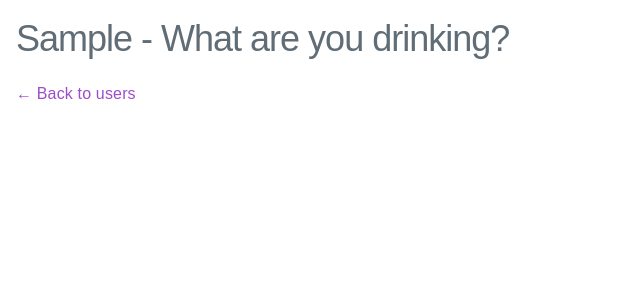
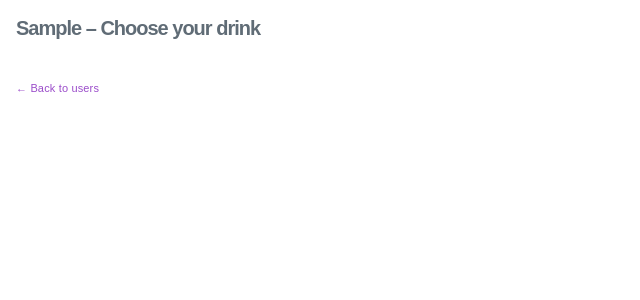
Before and after one commit to daniel-stevens/Bar-at-173, a Django app: template core/templates/kiosk_drink_select.html in a window 1280 px wide. Shown: the top 300 px of the page, without its empty margins (0-640 px from the left). Run offline with Django 5.2, Linux system fonts and the light colour scheme; the template is opened without the code that fills it, so the values that code supplies are empty; the visitor is signed in with stand-in values (Sample User, id 1); some libraries are stand-ins or nearby versions.

Commit message:
improve UI

```diff
--- a/config/settings.py
+++ b/config/settings.py
@@ -17,6 +17,7 @@ INSTALLED_APPS = [
     'django.contrib.sessions',
     'django.contrib.messages',
     'django.contrib.staticfiles',
+    'django.contrib.humanize',
     'core',             # our app
     # 'django_htmx',    # optional, to easily detect HTMX requests
 ]
--- a/core/templates/kiosk_drink_select.html
+++ b/core/templates/kiosk_drink_select.html
@@ -1,15 +1,43 @@
 {% extends "base.html" %}
+{% load humanize %}   {# for intcomma #}
+
 {% block content %}
-<h2>{{ user.first_name }} - What are you drinking?</h2>
-<div class="drinks-list">
+  <h2 style="margin:0 0 1.25rem;font-size:2rem;font-weight:700;">
+      {{ user.first_name }} – Choose your drink
+  </h2>
+
+  <div style="display:flex;flex-wrap:wrap;gap:1.25rem;">
     {% for drink in drinks %}
-    <form method="POST" action="{% url 'log-consumption' user.id drink.id %}" style="display:inline;">
+      <form method="POST"
+            action="{% url 'log-consumption' user.id drink.id %}"
+            onsubmit="return confirm(`Are you sure you want to add '{{ drink.name }}'?`);">
         {% csrf_token %}
-      <button type="submit" class="button drink-button" style="background: {{ drink.color }};">
-          {{ drink.name }} (£{{ drink.price_pence|floatformat:"-2"|slice:":-2" }})
+        <button type="submit"
+                style="
+                  width:180px;height:180px;
+                  background:{{ drink.color }};
+                  border:none;border-radius:1rem;
+                  display:flex;flex-direction:column;justify-content:center;align-items:center;
+                  padding:.75rem;
+                  box-shadow:0 4px 8px rgba(0,0,0,.15);
+                  color:#000;text-align:center;
+                  font-size:2rem;font-weight:700;
+                  line-height:1.25;
+                  word-wrap:break-word;
+                ">
+          <span style="flex:1;display:flex;align-items:center;justify-content:center;">
+            {{ drink.name }}
+          </span>
+
+          <span style="font-size:1.5rem;font-weight:800;margin-top:.5rem;">
+            £{{ drink.price_pence|floatformat:"0"|intcomma|slice:":-2" }}
+          </span>
         </button>
       </form>
     {% endfor %}
   </div>
-<a href="{% url 'kiosk' %}">← Back to users</a>
+
+  <p style="margin-top:2rem;">
+    <a href="{% url 'kiosk' %}" style="font-size:1.1rem;">← Back to users</a>
+  </p>
 {% endblock %}
```
Lines whose indentation alone changed are shown as unchanged.
